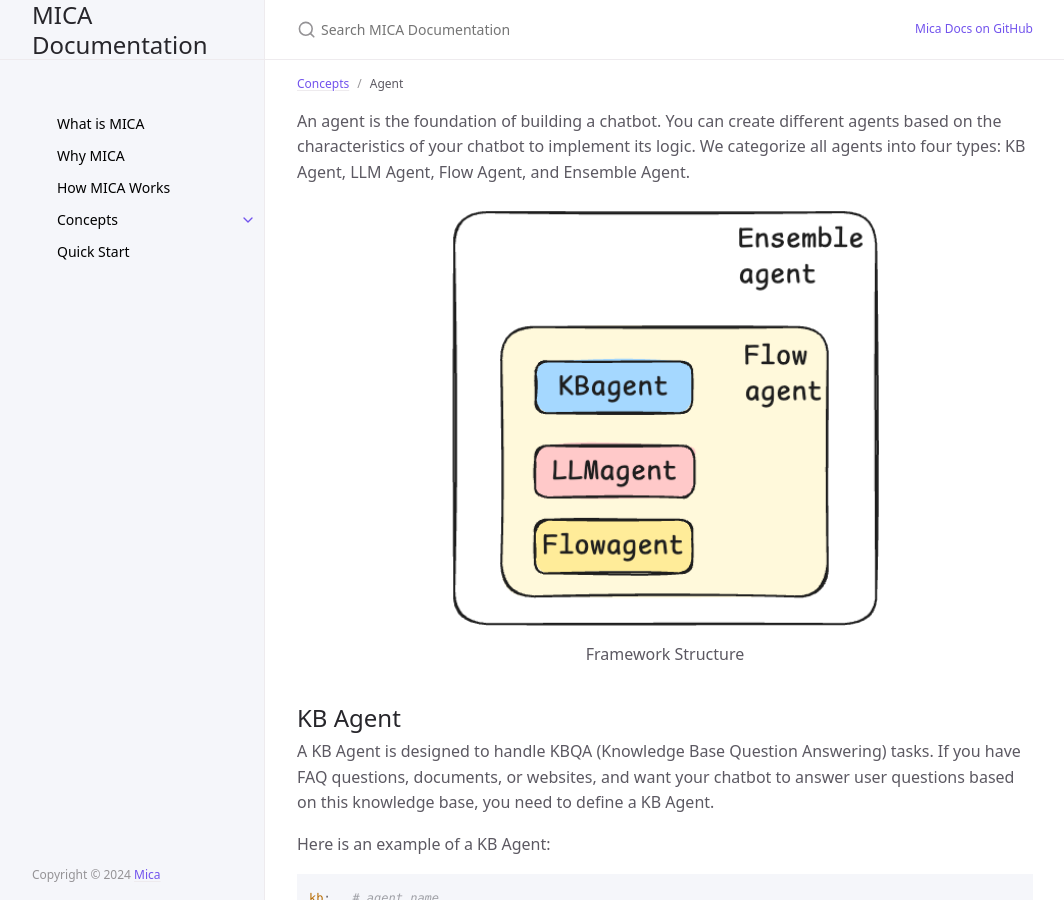
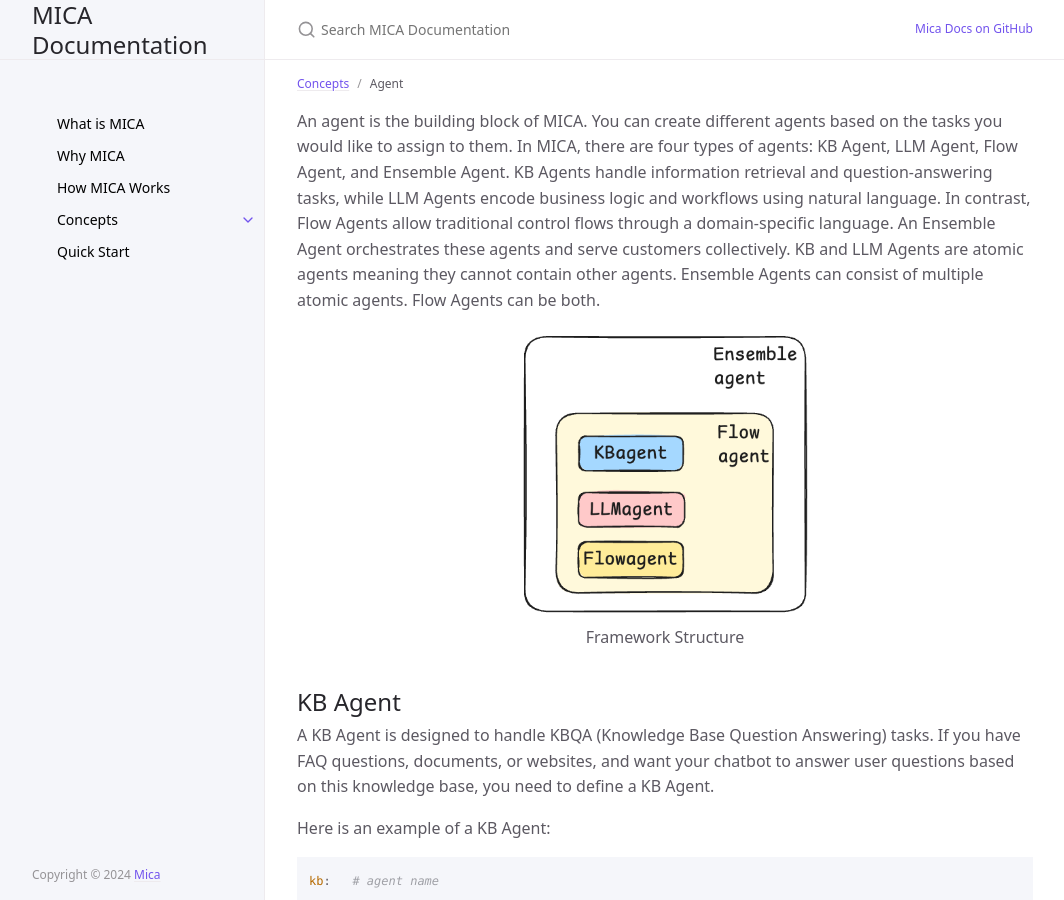
Before and after one commit to Mica-labs/Mica-labs.github.io, a Jekyll site: the page built from docs/concepts/agent/index.md, in a window 1280 px wide and 900 px high. Shown: the whole window, without its empty margins (107-1171 px from the left). Built offline with Jekyll 4.4.1, drawn with Linux system fonts in a browser that asks for light colours; cached includes are drawn as plain includes.

Commit message:
Update index.md

```diff
--- a/docs/concepts/agent/index.md
+++ b/docs/concepts/agent/index.md
@@ -5,9 +5,9 @@ parent: Concepts
 nav_order: 1
 ---
 
-An agent is the foundation of building a chatbot. You can create different agents based on the characteristics of your chatbot to implement its logic. We categorize all agents into four types: KB Agent, LLM Agent, Flow Agent, and Ensemble Agent.
+An agent is the building block of MICA. You can create different agents based on the tasks you would like to assign to them.  In MICA, there are four types of agents: KB Agent, LLM Agent, Flow Agent, and Ensemble Agent. KB Agents handle information retrieval and question-answering tasks, while LLM Agents encode business logic and workflows using natural language. In contrast, Flow Agents allow traditional control flows through a domain-specific language. An Ensemble Agent orchestrates these agents and serve customers collectively.  KB and LLM Agents are atomic agents meaning they cannot contain other agents.  Ensemble Agents can consist of multiple atomic agents.  Flow Agents can be both.
 <center>
-<img style="width: 60%; height: auto;" src="structure.png">
+<img style="width: 40%; height: auto;" src="structure.png">
 <br>
 <div>Framework Structure</div>
 </center>
```
